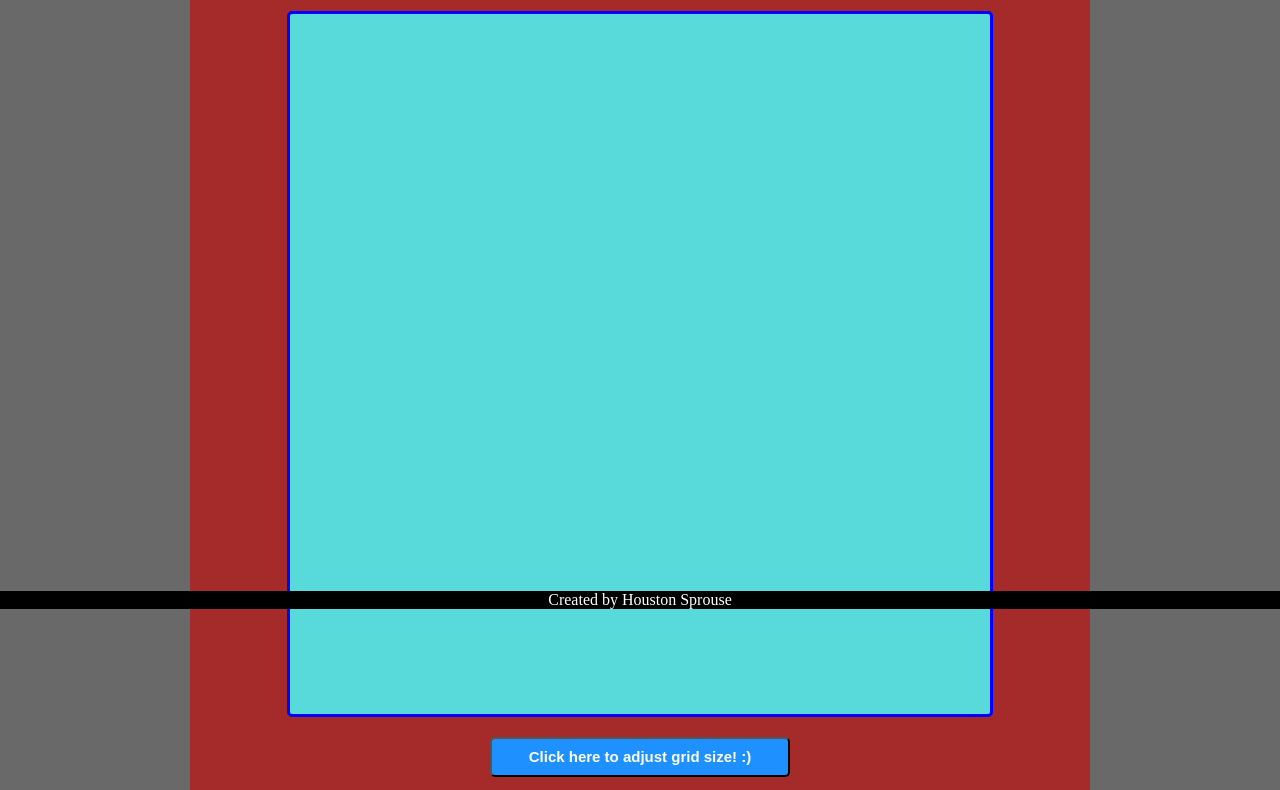
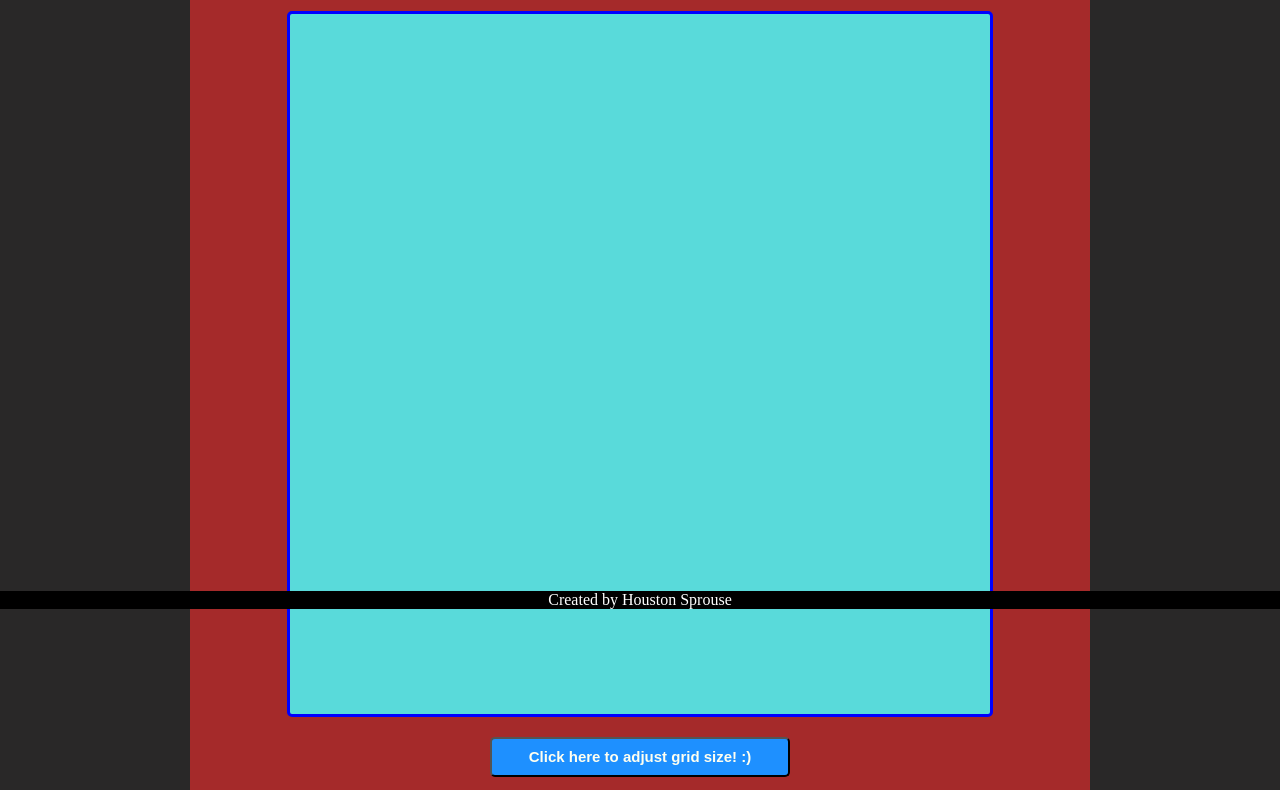
Before and after one commit to HoustonSprouse919/Project-Etch-A-Sketch, a plain HTML site: page index.html in a window 1280 px wide. Shown: the part 191-981 px from the top of the page. Drawn offline with Linux system fonts and the light colour scheme.

Commit message:
added better alyout

```diff
--- a/styles.css
+++ b/styles.css
@@ -1,5 +1,5 @@
 body{
-    background-color: rgb(105, 105, 105);
+    background-color: rgb(41, 40, 40);
     display: inline-block;
     text-align: center;
     width: 100%;
```
